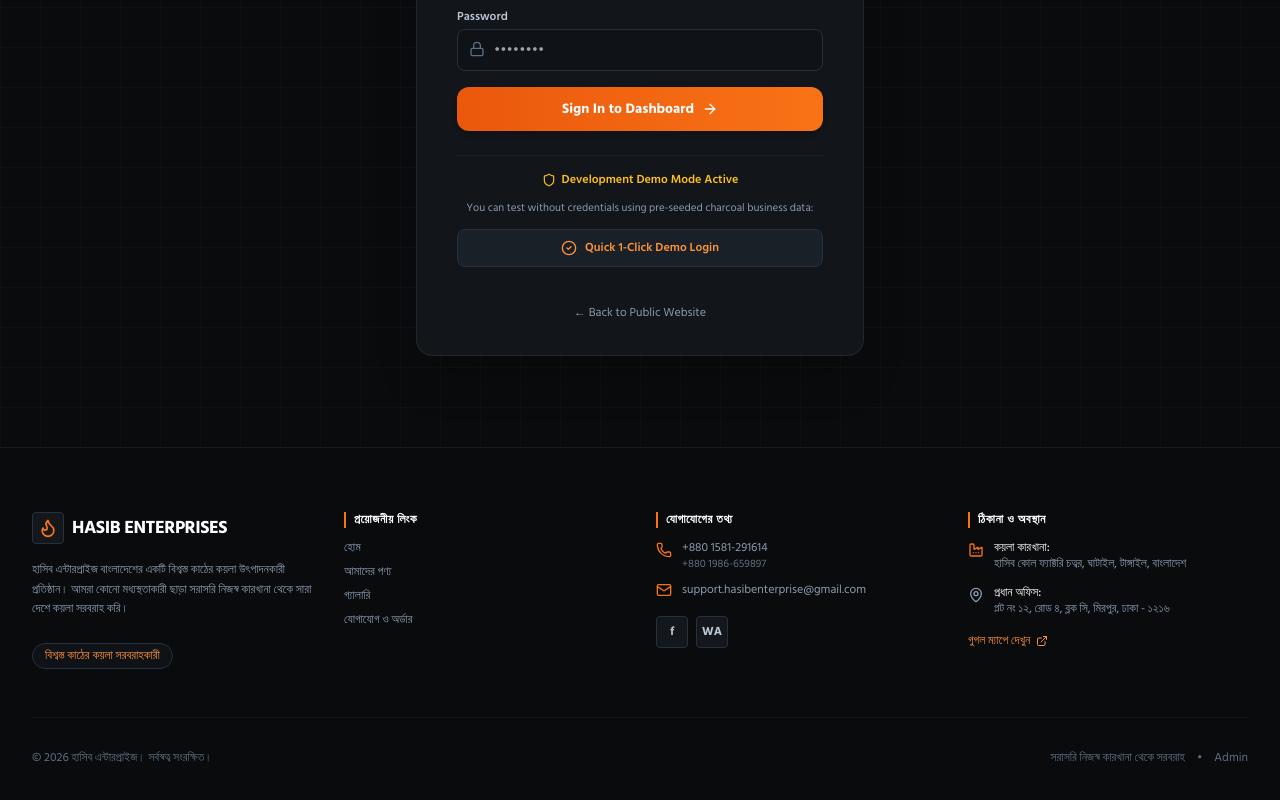
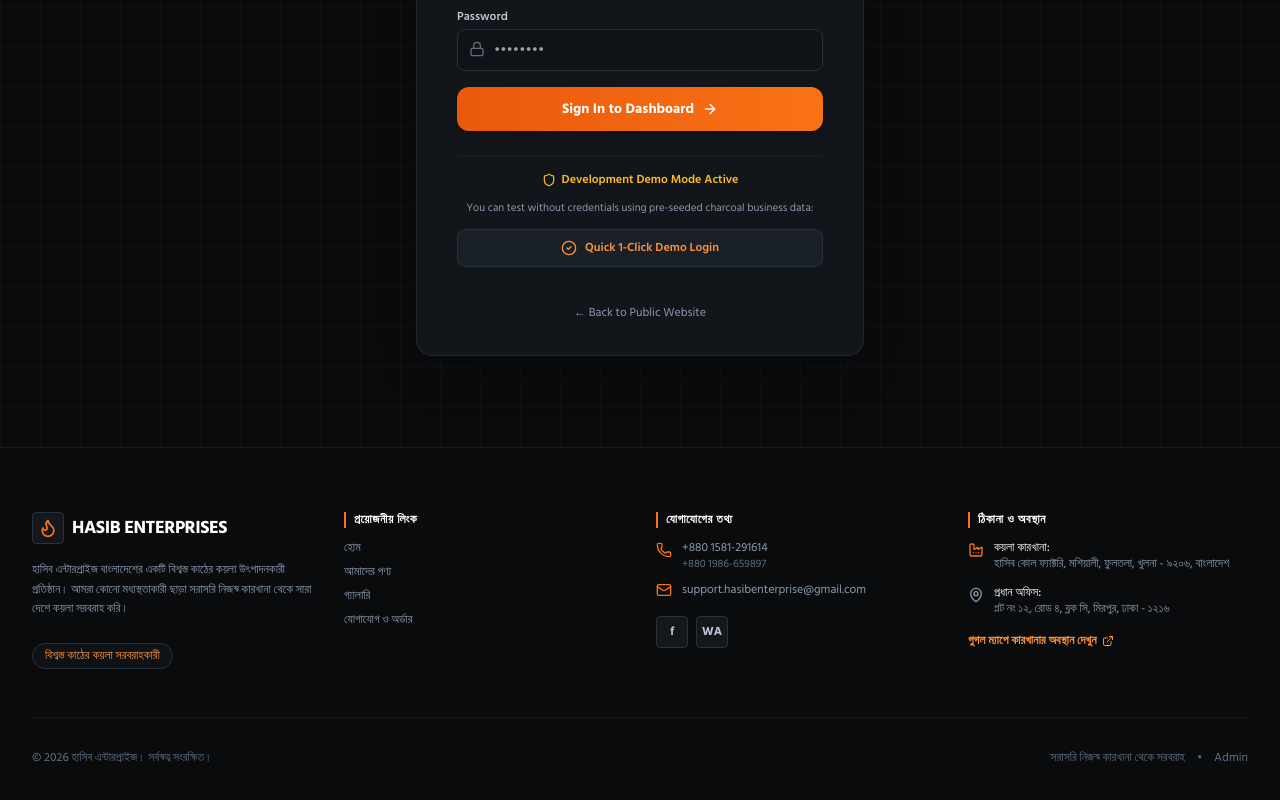
Before and after one commit to gmomorfaruk/CoalFactory, a Next.js app: page /admin/login in a window 1280 px wide. Shown: the part 471-1271 px from the top of the page. Built offline with nearby package versions, Linux system fonts and the light colour scheme.

Commit message:
feat: add Google Maps location for Phultala Khulna factory plant

```diff
--- a/app/contact/page.tsx
+++ b/app/contact/page.tsx
@@ -171,7 +171,7 @@
                 <div>
                   <span className="font-bold text-white block">{t.contact.factory}</span>
                   <span className="text-charcoal-400">
-                    {factoryAddr || (language === 'bn' ? 'হাসিব কয়লা কারখানা, ঘাটাইল, টাঙ্গাইল, বাংলাদেশ' : 'Hasib Plant, Ghatail, Tangail, Bangladesh')}
+                    {factoryAddr || (language === 'bn' ? 'হাসিব কয়লা কারখানা, মশিয়ালী, ফুলতলা, খুলনা - ৯২০৬, বাংলাদেশ' : 'Hasib Plant, Moshiyali, Phultala, Khulna - 9206, Bangladesh')}
                   </span>
                 </div>
               </div>
@@ -197,17 +197,30 @@
 
           </div>
 
-          {/* Google Map Embed */}
-          <div className="rounded-2xl overflow-hidden border border-charcoal-800 bg-charcoal-900 h-64 relative">
+          {/* Google Map Embed & Navigation */}
+          <div className="space-y-2">
+            <div className="rounded-2xl overflow-hidden border border-charcoal-800 bg-charcoal-900 h-64 relative shadow-lg">
               <iframe
-              src={settings?.map_embed_url || "https://www.google.com/maps/embed?pb=!1m18!1m12!1m3!1d116834.00977793836!2d90.33728812613045!3d23.801323719468085!2m3!1f0!2f0!3f0!3m2!1i1024!2i768!4f13.1!3m3!1m2!1s0x3755c0e96fce29dd%3A0x6ccd9e51ab9ddf4f!2sMirpur%2C%20Dhaka!5e0!3m2!1sen!2sbd!4v1710000000000!5m2!1sen!2sbd"}
+                src={settings?.map_embed_url || "https://maps.google.com/maps?q=22.9447679,89.4883762&z=15&output=embed"}
                 width="100%"
                 height="100%"
-              style={{ border: 0, filter: 'grayscale(0.8) invert(0.9) contrast(1.2)' }}
+                style={{ border: 0 }}
                 allowFullScreen={false}
                 loading="lazy"
                 title="Hasib Enterprises Map Location"
               />
+            </div>
+            <div className="text-right">
+              <a
+                href="https://maps.app.goo.gl/tkQeqxzNjQrJx12J9"
+                target="_blank"
+                rel="noopener noreferrer"
+                className="inline-flex items-center gap-1.5 text-xs font-semibold text-ember-400 hover:text-ember-300 transition-colors"
+              >
+                <span>{language === 'bn' ? 'গুগল ম্যাপে নেভিগেশন ও রুট দেখুন' : 'Get Directions on Google Maps'}</span>
+                <ExternalLink className="w-3.5 h-3.5" />
+              </a>
+            </div>
           </div>
 
         </div>
--- a/app/page.tsx
+++ b/app/page.tsx
@@ -142,7 +142,7 @@
             <div className="absolute inset-0 bg-gradient-to-t from-charcoal-950/80 via-transparent to-transparent" />
             <div className="absolute bottom-4 left-4 right-4 sm:bottom-6 sm:left-6 text-xs text-charcoal-300 flex items-center justify-between">
               <span className="font-medium bg-charcoal-950/70 backdrop-blur-sm px-3 py-1 rounded-md border border-charcoal-800">
-                {language === 'bn' ? 'কয়লা কারখানা — ঘাটাইল, টাঙ্গাইল' : 'Charcoal Plant — Ghatail, Tangail'}
+                {language === 'bn' ? 'কয়লা কারখানা — ফুলতলা, খুলনা' : 'Charcoal Plant — Phultala, Khulna'}
               </span>
               <span className="hidden sm:inline-block bg-charcoal-950/70 backdrop-blur-sm px-3 py-1 rounded-md border border-charcoal-800">
                 {language === 'bn' ? '১০০% প্রাকৃতিক শক্ত কাঠ' : '100% Seasoned Hardwood'}
--- a/components/layout/Footer.tsx
+++ b/components/layout/Footer.tsx
@@ -166,7 +166,7 @@
                     {language === 'bn' ? 'কয়লা কারখানা:' : 'Plant Location:'}
                   </span>
                   <span className="text-charcoal-400 leading-snug">
-                    {factoryAddr || (language === 'bn' ? 'ঘাটাইল, টাঙ্গাইল, বাংলাদেশ' : 'Ghatail, Tangail, Bangladesh')}
+                    {factoryAddr || (language === 'bn' ? 'মশিয়ালী, ফুলতলা, খুলনা - ৯২০৬, বাংলাদেশ' : 'Moshiyali, Phultala, Khulna - 9206, Bangladesh')}
                   </span>
                 </div>
               </div>
@@ -181,19 +181,17 @@
                   </span>
                 </div>
               </div>
-              {settings?.map_embed_url && (
               <div className="pt-1">
                 <a
-                    href="https://maps.google.com"
+                  href="https://maps.app.goo.gl/tkQeqxzNjQrJx12J9"
                   target="_blank"
                   rel="noopener noreferrer"
-                    className="inline-flex items-center gap-1.5 text-ember-400 hover:text-ember-300 text-xs font-medium transition-colors"
+                  className="inline-flex items-center gap-1.5 text-ember-400 hover:text-ember-300 text-xs font-semibold transition-colors"
                 >
-                    <span>{language === 'bn' ? 'গুগল ম্যাপে দেখুন' : 'View on Google Maps'}</span>
+                  <span>{language === 'bn' ? 'গুগল ম্যাপে কারখানার অবস্থান দেখুন' : 'View Plant on Google Maps'}</span>
                   <ExternalLink className="w-3 h-3" />
                 </a>
               </div>
-              )}
             </div>
           </div>
 
--- a/lib/data/initialData.ts
+++ b/lib/data/initialData.ts
@@ -369,9 +369,9 @@
   email: 'support.hasibenterprise@gmail.com',
   office_address_bn: 'প্লট নং ১২, রোড ৪, ব্লক সি, মিরপুর, ঢাকা - ১২১৬',
   office_address_en: 'Plot 12, Road 4, Block C, Mirpur, Dhaka - 1216, Bangladesh',
-  factory_address_bn: 'হাসিব কোল ফ্যাক্টরি চত্বর, ঘাটাইল, টাঙ্গাইল, বাংলাদেশ',
-  factory_address_en: 'Hasib Charcoal Plant, Ghatail, Tangail, Bangladesh',
-  map_embed_url: 'https://www.google.com/maps/embed?pb=!1m18!1m12!1m3!1d116834.00977793836!2d90.33728812613045!3d23.801323719468085!2m3!1f0!2f0!3f0!3m2!1i1024!2i768!4f13.1!3m3!1m2!1s0x3755c0e96fce29dd%3A0x6ccd9e51ab9ddf4f!2sMirpur%2C%20Dhaka!5e0!3m2!1sen!2sbd!4v1710000000000!5m2!1sen!2sbd',
+  factory_address_bn: 'হাসিব কোল ফ্যাক্টরি, মশিয়ালী, ফুলতলা, খুলনা - ৯২০৬, বাংলাদেশ',
+  factory_address_en: 'Hasib Charcoal Plant, Moshiyali, Phultala, Khulna - 9206, Bangladesh',
+  map_embed_url: 'https://maps.google.com/maps?q=22.9447679,89.4883762&z=15&output=embed',
   social_links: {
     facebook: 'https://facebook.com/hasibenterprisesbd',
     whatsapp: 'https://wa.me/8801581291614',
--- a/lib/data/store.ts
+++ b/lib/data/store.ts
@@ -34,7 +34,7 @@
   REVIEWS: 'hasib_reviews_v1',
   MESSAGES: 'hasib_messages_v1',
   HOMEPAGE: 'hasib_homepage_v1',
-  SETTINGS: 'hasib_settings_v2',
+  SETTINGS: 'hasib_settings_v3',
   MEDIA: 'hasib_media_v1',
   AUTH: 'hasib_admin_auth_v1'
 };
```
Also changed, not shown: 1 other file (tests, documents, lock files or other folders). Lines whose indentation alone changed are shown as unchanged.
